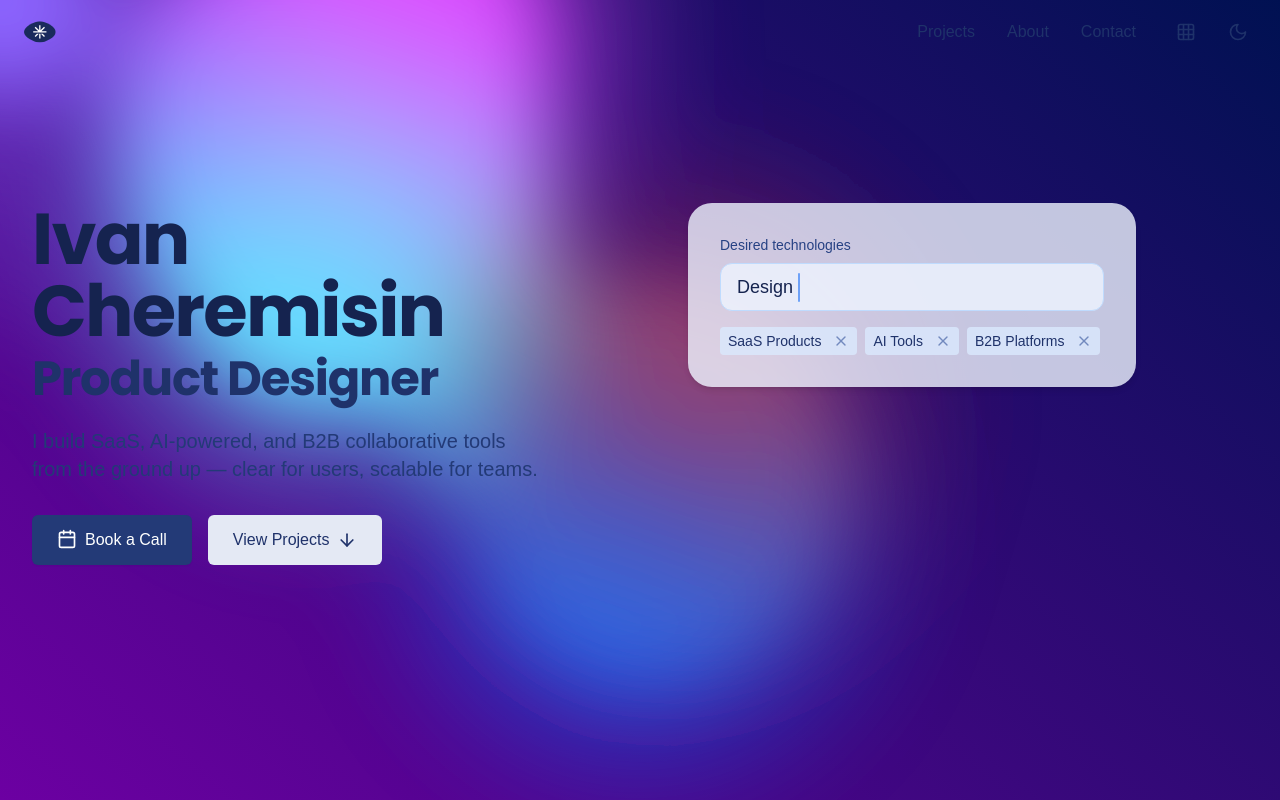
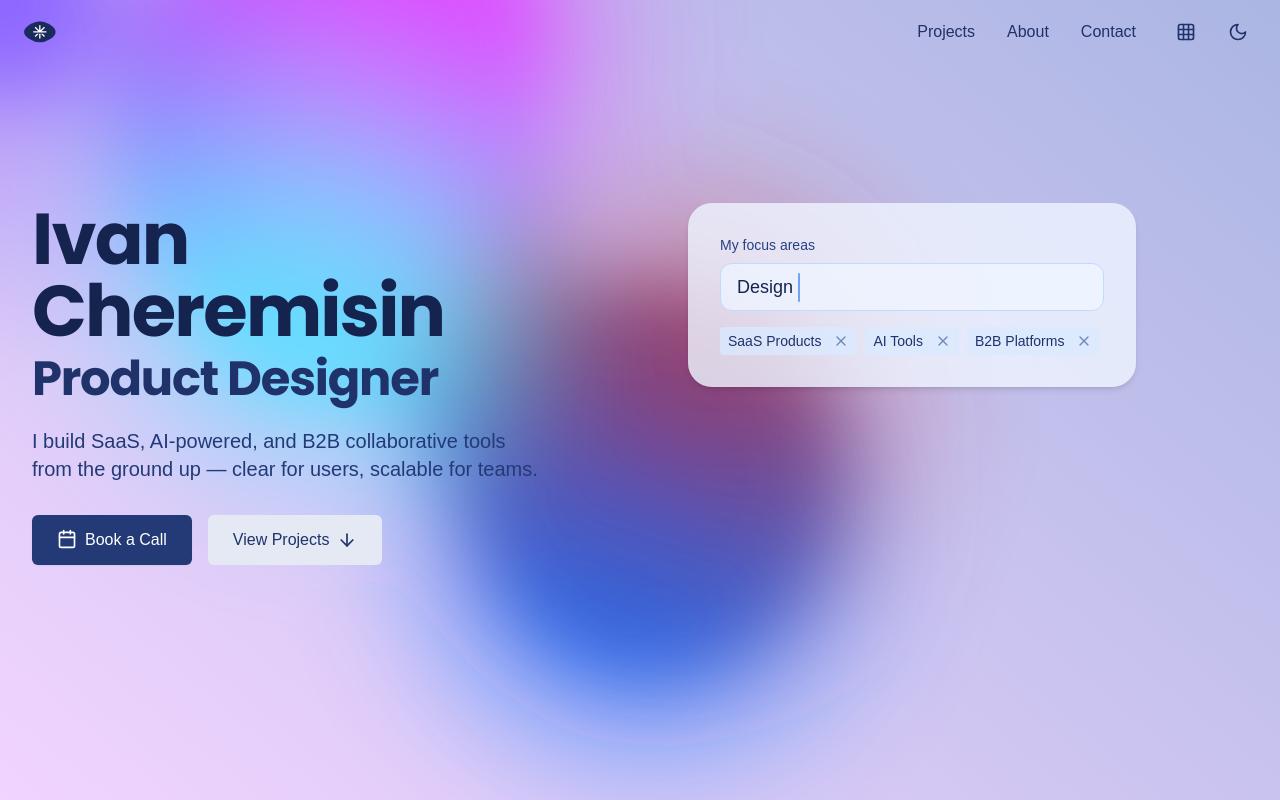
Before and after one commit to ivan-nthng/cheremisin-portfolio, a Next.js app: page / in a window 1280 px wide. Shown: the top 800 px of the page. Built offline with nearby package versions, Linux system fonts and the light colour scheme; a web font is replaced by a local one.

Commit message:
chore: save local changes before merging modernHero into main

```diff
--- a/src/app/globals.css
+++ b/src/app/globals.css
@@ -2,6 +2,12 @@
 @tailwind components;
 @tailwind utilities;
 
+/*
+  =============================
+  Base Layer: HTML & Typography
+  =============================
+  Sets up base font, smooth scrolling, and default heading styles.
+*/
 @layer base {
     html {
         @apply scroll-smooth;
@@ -37,6 +43,12 @@
     }
 }
 
+/*
+  =============================
+  Components Layer: Utility Classes
+  =============================
+  Defines reusable classes for containers, buttons, inputs, and labels.
+*/
 @layer components {
     .container {
         @apply max-w-7xl mx-auto px-4 sm:px-6 lg:px-8;
@@ -59,7 +71,12 @@
     }
 }
 
-/* Responsive table scroll for small screens */
+/*
+  =============================
+  Responsive Table Scroll
+  =============================
+  Ensures tables are scrollable on small screens and content doesn't wrap.
+*/
 @media (max-width: 640px) {
     table {
         display: block;
@@ -71,20 +88,60 @@
     }
 }
 
-/* Animated Gradient Background Styles */
+/*
+  =============================
+  Animated Gradient Background Styles
+  =============================
+  Custom CSS for the full-screen animated, interactive background with gooey blobs.
+  Used by the <AnimatedGradientBackground /> component.
+*/
+
+/*
+  Light theme color palette for animated background and blobs
+  (applies by default)
+*/
 :root {
-    --color-bg1: rgb(108, 0, 162);
-    --color-bg2: rgb(0, 17, 82);
+    /* Main background gradient colors */
+    --color-bg1: rgb(241, 212, 255); /* purple for light mode */
+    --color-bg2: rgb(171, 182, 227);
+    /* Blob colors (R,G,B) */
     --color1: 18, 113, 255;
     --color2: 221, 74, 255;
     --color3: 100, 220, 255;
     --color4: 200, 50, 50;
     --color5: 180, 180, 50;
     --color-interactive: 140, 100, 255;
+    /* Blob size and blending mode */
     --circle-size: 80%;
     --blending: hard-light;
 }
 
+/*
+  Dark theme color palette for animated background and blobs
+  (applies when .dark class is present on <html>)
+*/
+.dark {
+    /* Main background gradient colors */
+    --color-bg1: rgb(60, 0, 90); /* deeper purple for dark mode */
+    --color-bg2: rgb(0, 10, 40);
+    /* Blob colors (R,G,B) */
+    --color1: 80, 140, 255;
+    --color2: 180, 90, 255;
+    --color3: 80, 200, 255;
+    --color4: 255, 80, 80;
+    --color5: 220, 220, 100;
+    --color-interactive: 180, 140, 255;
+    /* Blob size and blending mode */
+    --circle-size: 80%;
+    --blending: hard-light;
+}
+
+/*
+  Keyframes for animated blob movement
+  - moveInCircle: Rotates a blob in a circle
+  - moveVertical: Moves a blob up and down
+  - moveHorizontal: Moves a blob left and right
+*/
 @keyframes moveInCircle {
     0% {
         transform: rotate(0deg);
@@ -119,6 +176,11 @@
     }
 }
 
+/*
+  .gradient-bg: Main container for the animated background
+  - Fixed, full viewport, sits behind content
+  - Uses a linear gradient and contains all blobs
+*/
 .gradient-bg {
     width: 100vw;
     height: 100vh;
@@ -129,6 +191,7 @@
     left: 0;
     z-index: 0;
 }
+/* SVG filter for gooey blending of blobs */
 .gradient-bg svg {
     position: fixed;
     top: 0;
@@ -136,11 +199,20 @@
     width: 0;
     height: 0;
 }
+/* Container for all animated blobs, applies goo filter and blur */
 .gradient-bg .gradients-container {
     filter: url(#goo) blur(40px);
     width: 100%;
     height: 100%;
 }
+/*
+  Each .gN class is a different colored blob with its own animation:
+  - .g1: Blue, moves vertically
+  - .g2: Purple/pink, moves in a circle (reverse)
+  - .g3: Cyan, moves in a large circle
+  - .g4: Red, moves horizontally
+  - .g5: Yellow, moves in a large circle
+*/
 .gradient-bg .g1 {
     position: absolute;
     background: radial-gradient(
@@ -226,6 +298,10 @@
     animation: moveInCircle 20s ease infinite;
     opacity: 1;
 }
+/*
+  .interactive: Special blob that follows the mouse position
+  - Uses a blue color, covers the whole area, and is animated by JS
+*/
 .gradient-bg .interactive {
     position: absolute;
     background: radial-gradient(
--- a/src/components/AnimatedGradientBackground.tsx
+++ b/src/components/AnimatedGradientBackground.tsx
@@ -1,9 +1,15 @@
-import React, { useEffect, useRef } from 'react'
+import React, { useEffect, useRef, useState } from 'react'
 
+// AnimatedGradientBackground renders a full-screen animated, interactive gradient background
+// with multiple moving blobs and a gooey SVG filter effect.
 export default function AnimatedGradientBackground() {
+    // Ref for the interactive blob that follows the mouse
     const interactiveRef = useRef<HTMLDivElement>(null)
+    // State for controlling opacity on scroll
+    const [opacity, setOpacity] = useState(1)
 
     useEffect(() => {
+        // Mouse-following logic for the interactive blob
         const interBubble = interactiveRef.current
         if (!interBubble) return
         let curX = 0
@@ -11,6 +17,7 @@ export default function AnimatedGradientBackground() {
         let tgX = 0
         let tgY = 0
         function move() {
+            // Smoothly interpolate the blob's position toward the mouse
             if (!interBubble) return
             curX += (tgX - curX) / 20
             curY += (tgY - curY) / 20
@@ -19,6 +26,7 @@ export default function AnimatedGradientBackground() {
             )}px, ${Math.round(curY)}px)`
             requestAnimationFrame(move)
         }
+        // Update target position on mouse move
         const mouseHandler = (event: MouseEvent) => {
             tgX = event.clientX
             tgY = event.clientY
@@ -30,8 +38,26 @@ export default function AnimatedGradientBackground() {
         }
     }, [])
 
+    useEffect(() => {
+        // Fade out the background when the user scrolls down
+        const handleScroll = () => {
+            setOpacity(window.scrollY === 0 ? 1 : 0)
+        }
+        window.addEventListener('scroll', handleScroll)
+        return () => window.removeEventListener('scroll', handleScroll)
+    }, [])
+
     return (
-        <div className="gradient-bg">
+        // Main background container
+        <div
+            className="gradient-bg"
+            style={{
+                opacity,
+                transition: 'opacity 0.6s cubic-bezier(0.4,0,0.2,1)',
+                pointerEvents: opacity === 0 ? 'none' : undefined,
+            }}
+        >
+            {/* SVG filter for gooey blending of blobs */}
             <svg>
                 <filter id="goo">
                     <feGaussianBlur
@@ -48,12 +74,19 @@ export default function AnimatedGradientBackground() {
                     <feBlend in="SourceGraphic" in2="goo" />
                 </filter>
             </svg>
+            {/* Container for all animated gradient blobs */}
             <div className="gradients-container">
+                {/* Main blue blob, moves vertically */}
                 <div className="g1" />
+                {/* Purple/pink blob, moves in a circle (reverse) */}
                 <div className="g2" />
+                {/* Cyan blob, moves in a large circle */}
                 <div className="g3" />
+                {/* Red blob, moves horizontally */}
                 <div className="g4" />
+                {/* Yellow blob, moves in a large circle */}
                 <div className="g5" />
+                {/* Interactive blob that follows the mouse */}
                 <div className="interactive" ref={interactiveRef} />
             </div>
         </div>
--- a/src/components/TypewriterTagBuilder.tsx
+++ b/src/components/TypewriterTagBuilder.tsx
@@ -82,11 +82,11 @@ export default function TypewriterTagBuilder() {
     }
 
     return (
-        <div className="w-full h-full flex items-center justify-center">
-            <div className="w-full max-w-xs md:max-w-sm flex flex-col items-start">
+        <div className="w-full h-full flex items-center justify-start">
+            <div className="w-full max-w-lg md:max-w-xl flex flex-col items-start">
                 {/* Input Label */}
                 <label className="mb-2 text-sm font-medium text-primary-500 dark:text-primary-400 select-none">
-                    Desired technologies
+                    My focus areas
                 </label>
                 {/* Fake input box styled like ProjectCard input */}
                 <div
```
